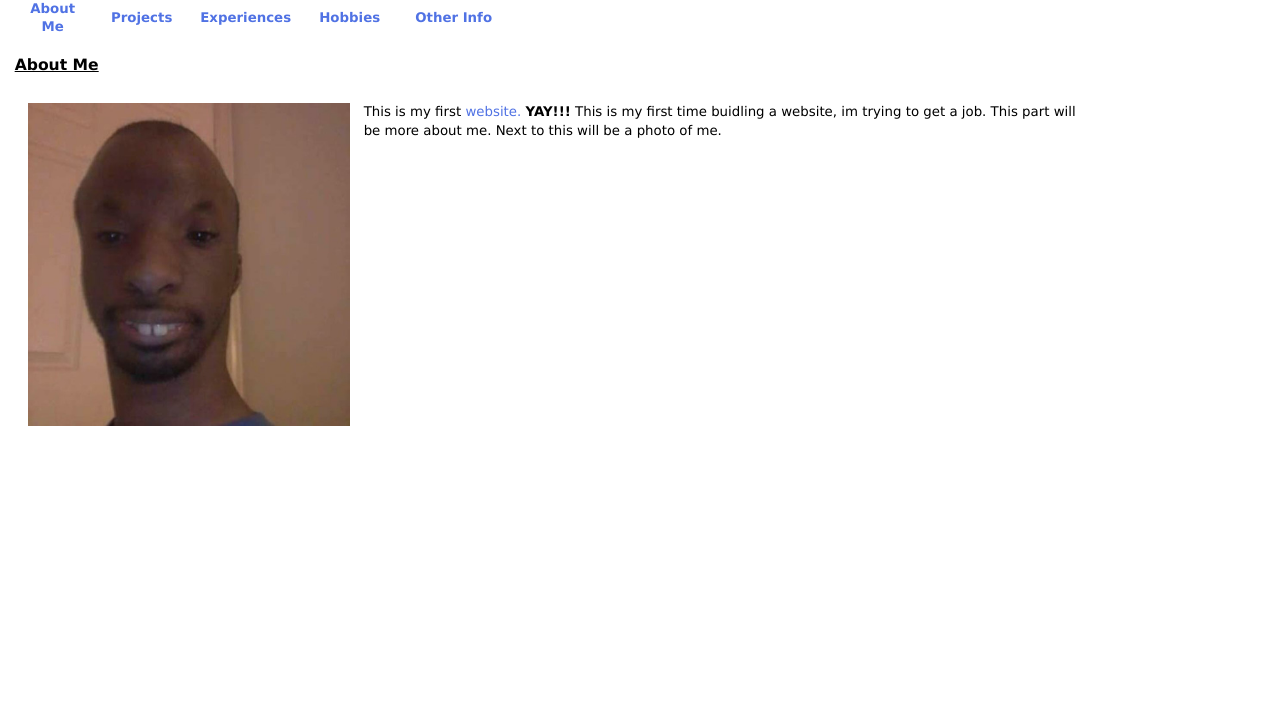
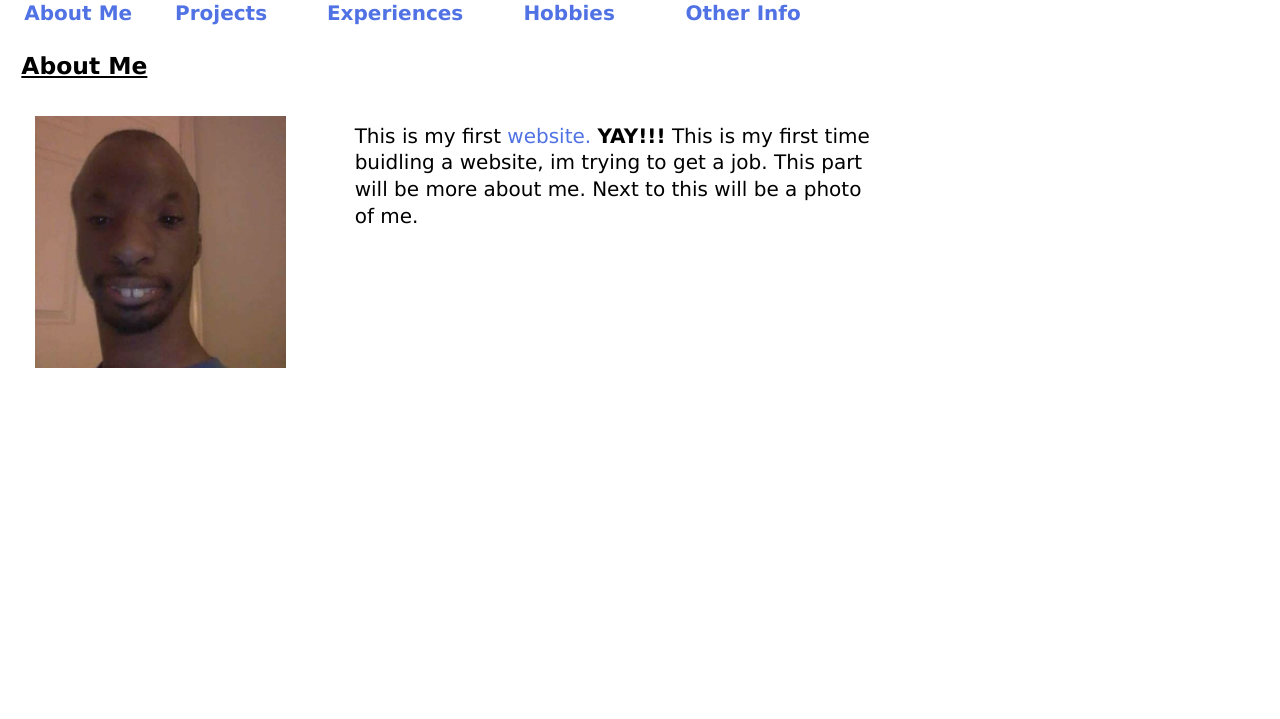
Before and after one commit to harrysokool/harrysokool.github.io, a plain HTML site: page index.html in a window 1280 px wide. Shown: the part 81-800 px from the top of the page. Drawn offline with Linux system fonts and the light colour scheme.

Commit message:
added about me section

```diff
--- a/index.html
+++ b/index.html
@@ -23,11 +23,11 @@
                 </h1>
                 <nav>
                     <table>
-                        <th width="70"><a href="#">About Me</a></th>
-                        <th width="100"><a href="#">Projects</a></th>
-                        <th width="100"><a href="#">Experiences</a></th>
-                        <th width="100"><a href="#">Hobbies</a></th>
-                        <th width="100"><a href="#">Other Info</a></th>
+                        <th><a href="#">About Me</a></th>
+                        <th width="170"><a href="#">Projects</a></th>
+                        <th width="170"><a href="#">Experiences</a></th>
+                        <th width="170"><a href="#">Hobbies</a></th>
+                        <th width="170"><a href="#">Other Info</a></th>
                     </table>
                 </nav>
             </header>
@@ -36,15 +36,13 @@
             <main>
                 <article>
                     <!-- This section is about me -->
-                    <section>
+                    <section class="sec_about_me">
                     <h3><u>About Me</u></h3>
                         <div class="pos_about_me">
                             <img class="img_about_me" src="ben-dover.jpg" height="150" width="150" alt="Ben Dover">
-                            <p>
+                            <p class="p_about_me">
                                 This is my first <a href="https://www.google.com.hk"target="_blank">website.</a> <b> YAY!!!</b>
-
                                 This is my first time buidling a website, im trying to get a job.
-
                                 This part will be more about me. Next to this will be a photo of me.
                             </p>
                         </div>
--- a/styles.css
+++ b/styles.css
@@ -1,10 +1,10 @@
 body {
-    font-size: 10pt;
+    font-size: 15pt;
     font-family: Verdana, Geneva, Arial, Helvetica, sans-serif;
     color: black;
-    line-height: 14pt;
-    padding-left: 5pt;
-    padding-right: 5pt;
+    line-height: 20pt;
+    padding-left: 10pt;
+    padding-right: 10pt;
     padding-top: 5pt;
   }
   h1 {
@@ -25,13 +25,19 @@ body {
   .img_about_me
   {
     float: left;
-    width: 30%;
-    height: 30%;
+    width: 20%;
+    height: 20%;
   }
 
   .pos_about_me
   {
     position: absolute;
+  }
+
+  .p_about_me
+  {
+    padding-right: 300pt;
+    padding-left: 250pt;
   }
 
   a{
```
